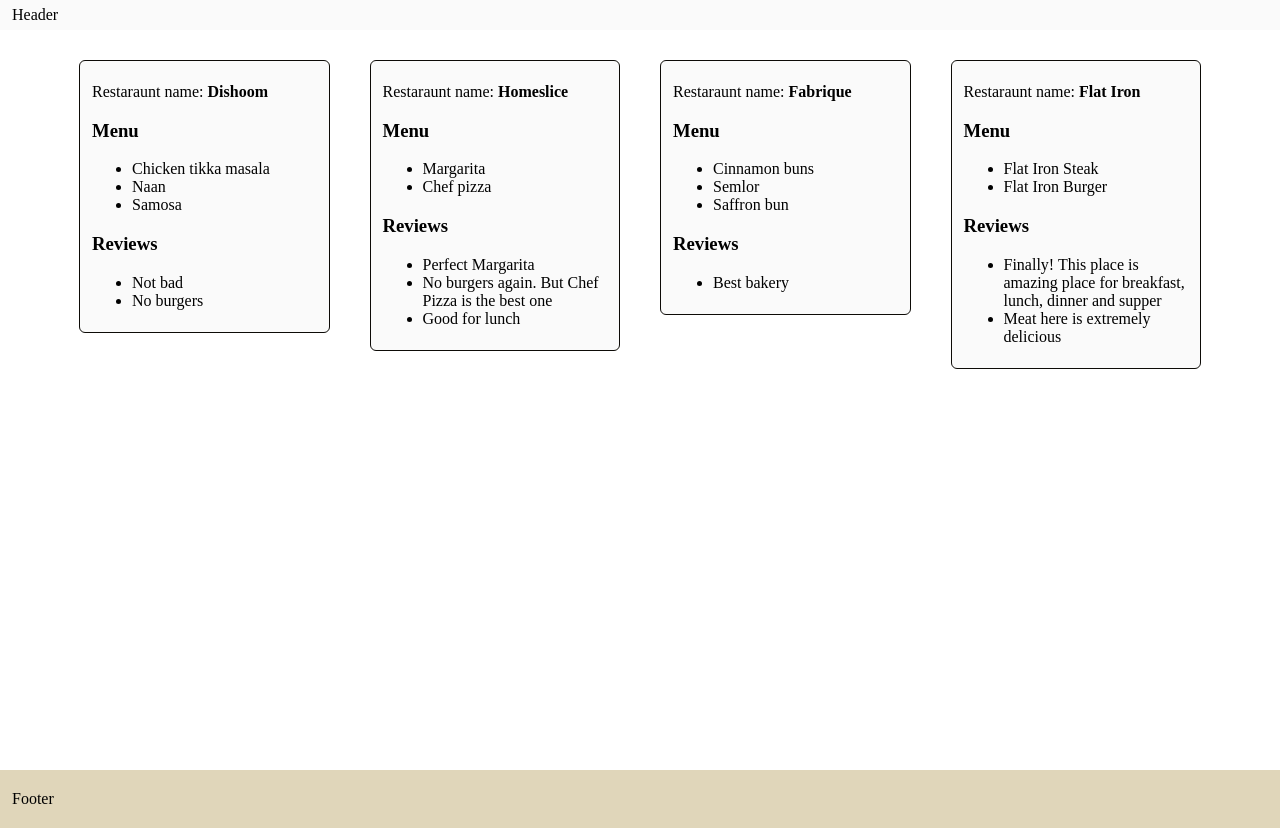
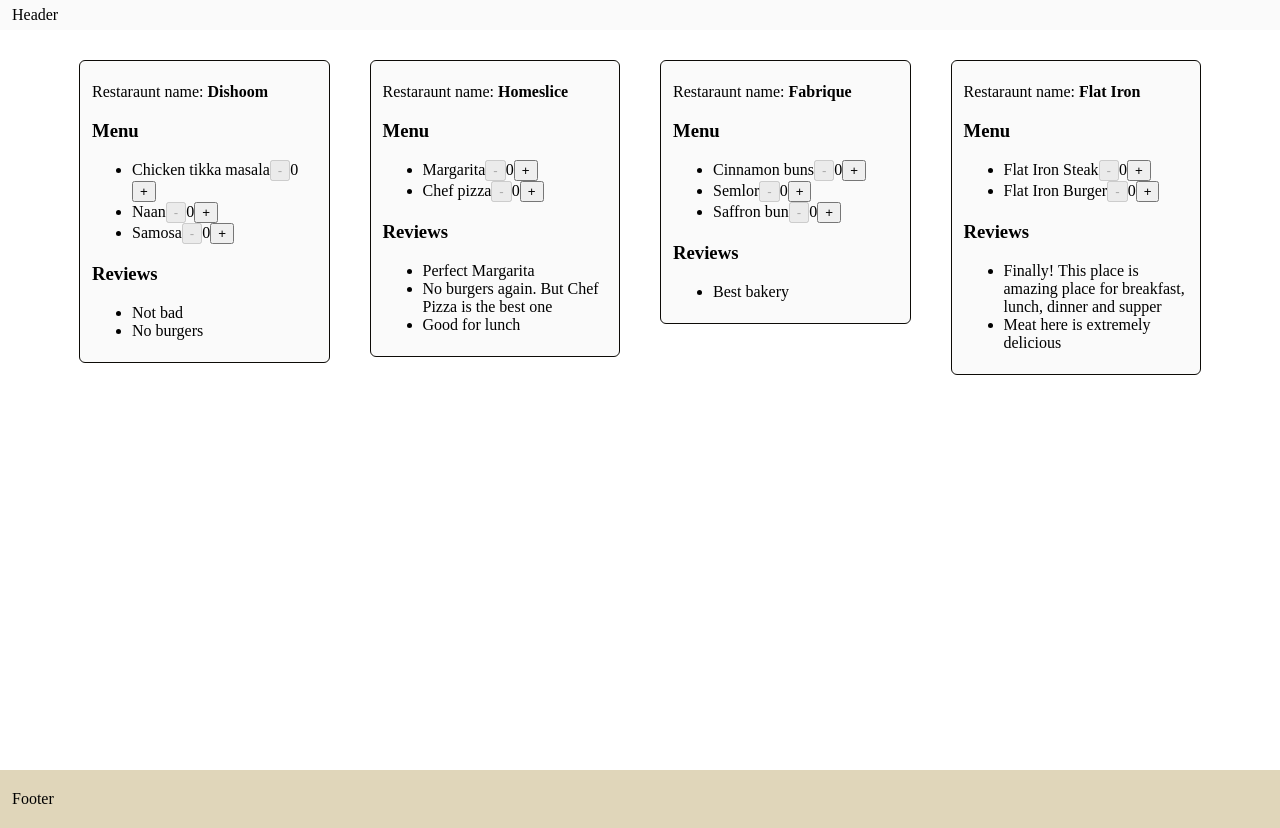
Before and after one commit to lkanblack/react-2024-01-15, a React (Vite) app: page / in a window 1280 px wide. Built offline with nearby package versions, Linux system fonts and the light colour scheme.

Commit message:
hw3 1 of 2 part

```diff
--- a/src/components/dish/component.jsx
+++ b/src/components/dish/component.jsx
@@ -1,7 +1,32 @@
+import { useState } from "react";
+
 export const Dish = ({dish}) => {
+
+  const [count, setCount] = useState(0);
+
+  const counterInc = () => {
+    if(count < 5){
+      setCount(count + 1);
+    }
+  }
+
+  const countDec = () => {
+    if(count > 0){
+      setCount(count - 1);
+    }
+  }
+
+  const disableInc = count === 5;
+  const disableDec = count === 0;
+
   return (
   <div>
     {dish.name}
+    <span className="counter">
+      <button disabled={disableDec} onClick={countDec}>-</button>
+      {count}
+      <button disabled={disableInc} onClick={counterInc}>+</button>
+    </span>
   </div>
   );
 }
```
